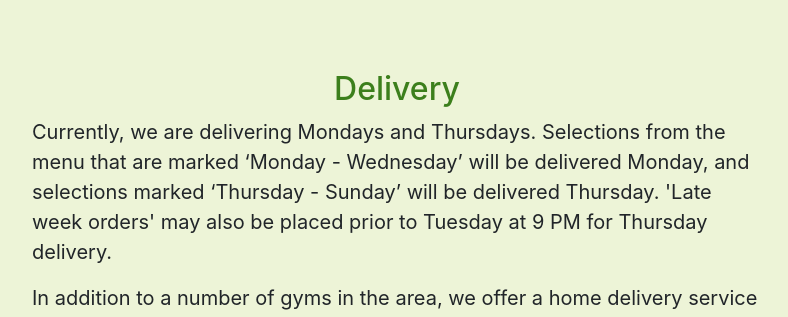
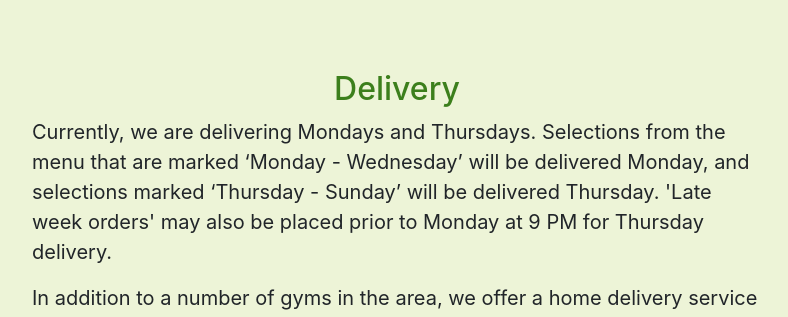
Before and after one commit to hornsbym/DBD_ReactApp, a React (Create React App) app: page / in a window 1280 px wide. Shown: the part 4165-4482 px from the top of the page, without its empty margins (243-1031 px from the left). Built offline with nearby package versions, Linux system fonts and the light colour scheme; no server answers.

Commit message:
Changed delivery section to reflect current business practices.

```diff
--- a/src/Pages/Index/Delivery/Delivery.jsx
+++ b/src/Pages/Index/Delivery/Delivery.jsx
@@ -13,7 +13,7 @@ class Delivery extends React.Component {
                     <p className="info_paragraphs col-md-8">
                         Currently, we are delivering Mondays and Thursdays. Selections from the menu that are marked ‘Monday - Wednesday’
                         will be delivered Monday, and selections marked ‘Thursday - Sunday’ will be delivered Thursday.
-                        'Late week orders' may also be placed prior to Tuesday at 9 PM for Thursday delivery.
+                        'Late week orders' may also be placed prior to Monday at 9 PM for Thursday delivery.
                     </p>
                 </div>
                 <div className="row justify-content-center">
```
